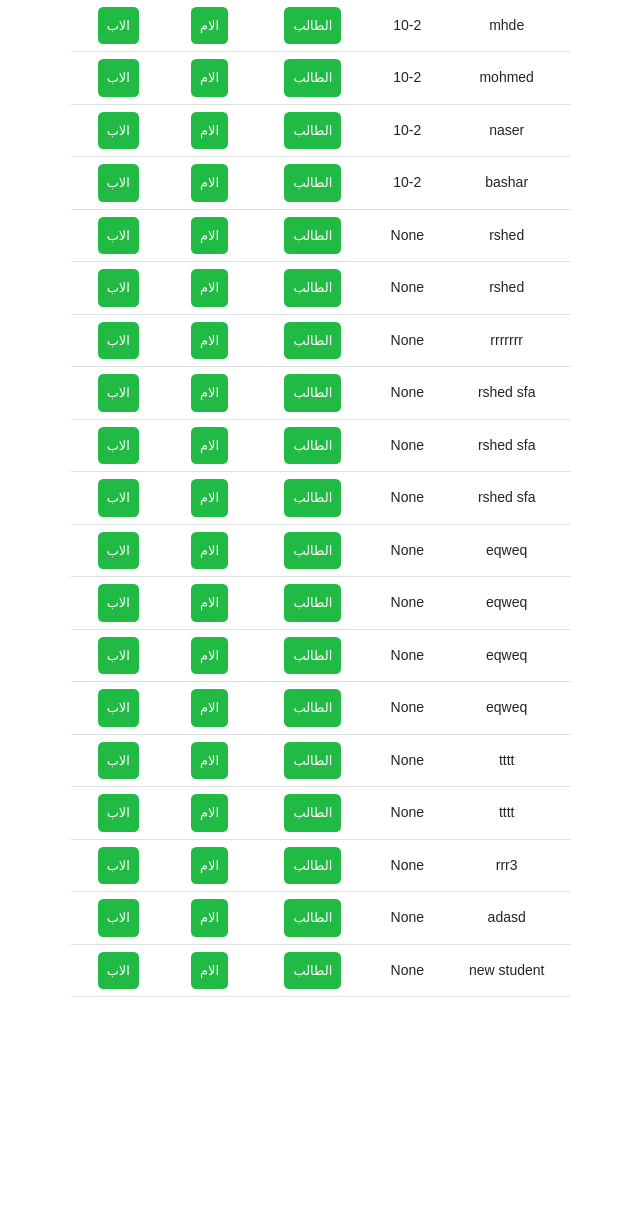
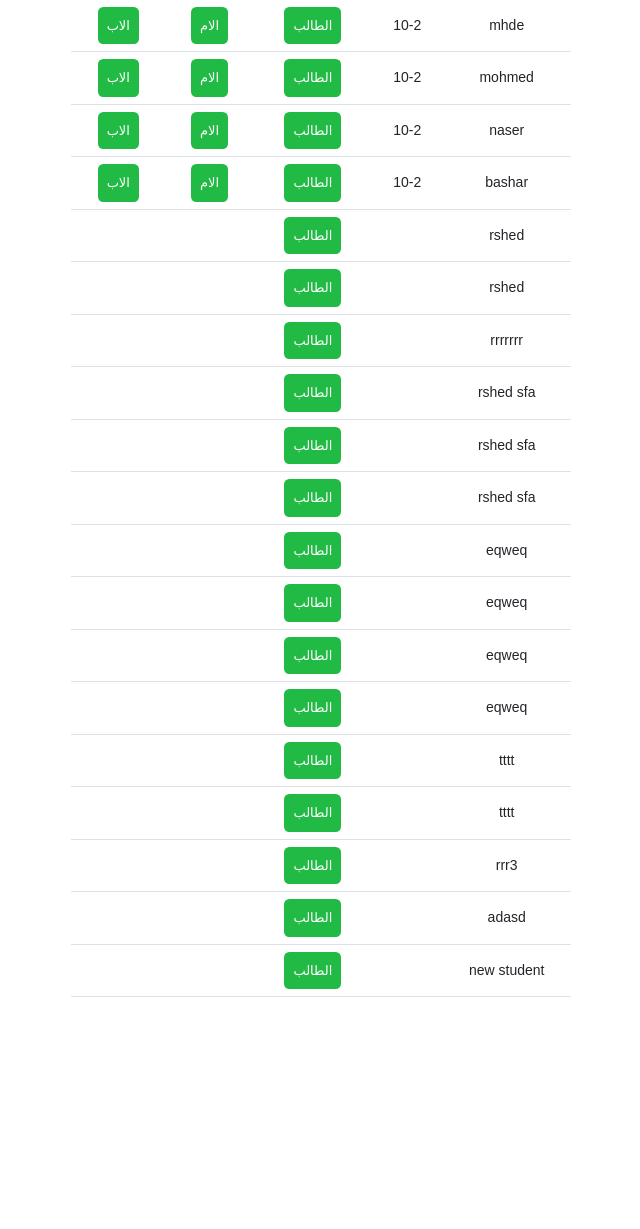
Before and after one commit to rshedsfa/connectapp, a Flask app: page / in a window 1280 px wide. Shown: the part 447-1676 px from the top of the page, without its empty margins (319-959 px from the left). Run offline with Flask 2, Linux system fonts and the light colour scheme; data comes from the database, SQL or seed files in the repository; both versions use the stored data as it was after the commit.

Commit message:
delete empty td

```diff
--- a/application.py
+++ b/application.py
@@ -29,9 +29,27 @@ def search():
         return render_template("index.html", users=users, not_found=not_found)
 
 
-@application.route("/add")
+
+@application.route('/add', methods=['GET', 'POST'])
 def add():
-    return render_template("add.html")
+    if request.method == "POST":
+        if not request.form.get('username'):
+            return ("fill all the fields")
+        else:
+            username=request.form.get('username')
+            student_n=request.form.get('student_n')
+            #cu.execute("INSERT INTO users(name, student_n) VALUES (?,?)", (username, student_n))
+            cu.execute("INSERT INTO users(name, student_n) VALUES (?,?)", (request.form.get('username'), request.form.get('student_n')))
+            conn.commit()
+
+            cu.execute("SELECT * FROM users WHERE name LIKE (?)",(username,))
+            users = cu.fetchall()
+            return render_template("index.html", users=users)
+            #return (index())
+    else:
+        return render_template("add.html")
+
+
 
 
 @application.route("/test")
@@ -61,7 +79,6 @@ if __name__ == "__main__":
     application.run(debug=True)
 
 
-
 """
 git add .
 git commit -m 'any text'
--- a/templates/index.html
+++ b/templates/index.html
@@ -49,11 +49,11 @@
     {% for user in users %}
     <div>
         <tr>
-            <td class="">{{ user[1] }}</td>
-            <td class="">{{ user[3] }}</td>
-            <td><a button type="button" class="btn botton_w botton_whatsapp div_elemnts botton_text" href="https://api.whatsapp.com/send?phone=972{{ user[5] }}">الطالب</a></td>
-            <td><a button type="button" class="btn botton_w botton_whatsapp div_elemnts botton_text" href="https://api.whatsapp.com/send?phone=972{{ user[6] }}">الام</a></td>
-            <td><a button type="button" class="btn botton_w botton_whatsapp div_elemnts botton_text" href="https://api.whatsapp.com/send?phone=972{{ user[7] }}">الاب</a></td>
+            <td class="">{% if user[1]  %}{{ user[1] }}</td> {% endif %}
+            <td class="">{% if user[3]  %}{{ user[3] }} {% endif %}</td>
+            <td>{% if user[5]  %}<a button type="button" class="btn botton_w botton_whatsapp div_elemnts botton_text" href="https://api.whatsapp.com/send?phone=972{{ user[5] }}">الطالب</a>{% endif %}</td>
+            <td>{% if user[6]  %}<a button type="button" class="btn botton_w botton_whatsapp div_elemnts botton_text" href="https://api.whatsapp.com/send?phone=972{{ user[6] }}">الام</a>{% endif %}</td>
+             <td>{% if user[7]  %}<a button type="button" class="btn botton_w botton_whatsapp div_elemnts botton_text" href="https://api.whatsapp.com/send?phone=972{{ user[7] }}">الاب</a>{% endif %}</td>
         </tr>
     </div>
     {% endfor %}
```
Also changed, not shown: templates/add.html (+4 -4 lines), data.db, 1 other file.
